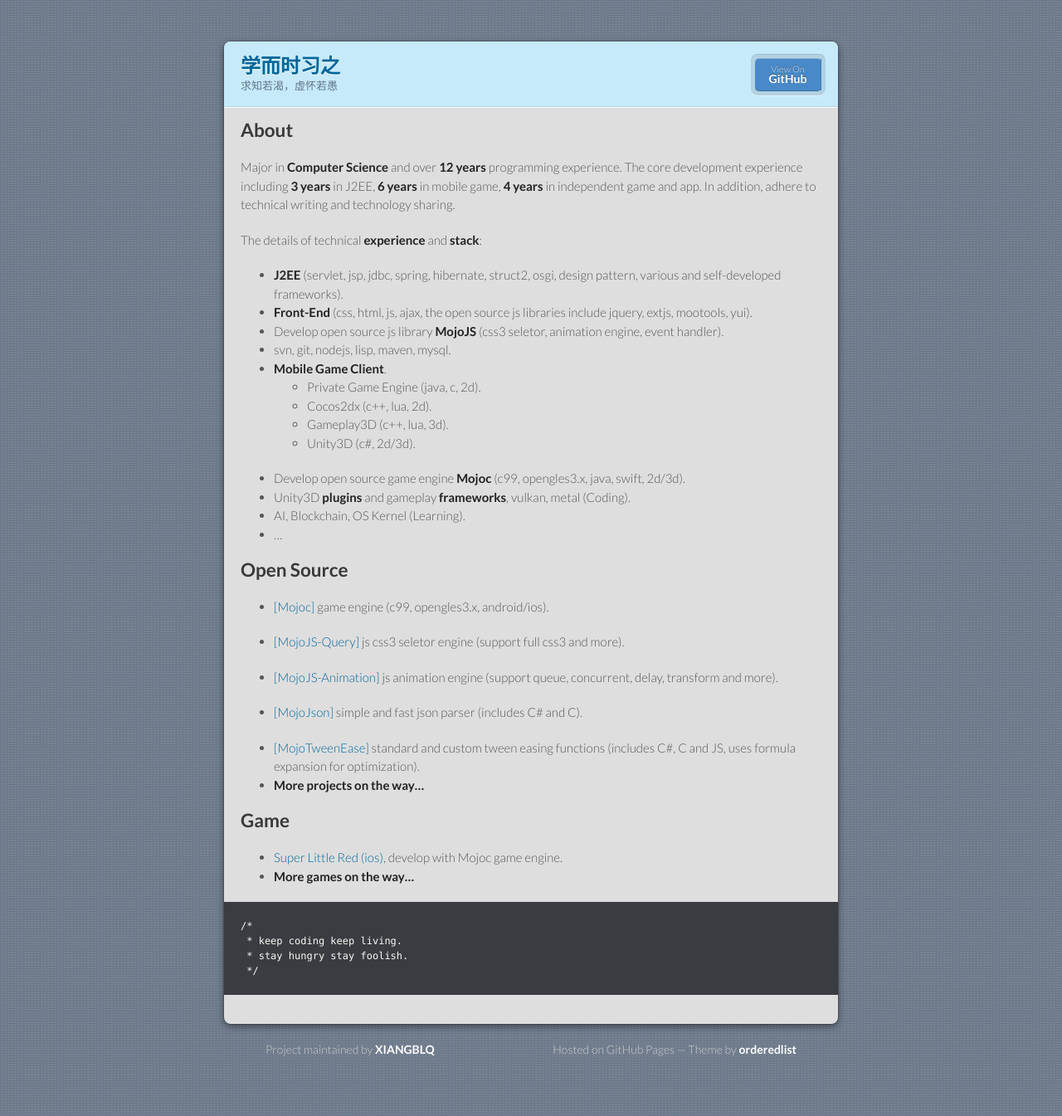
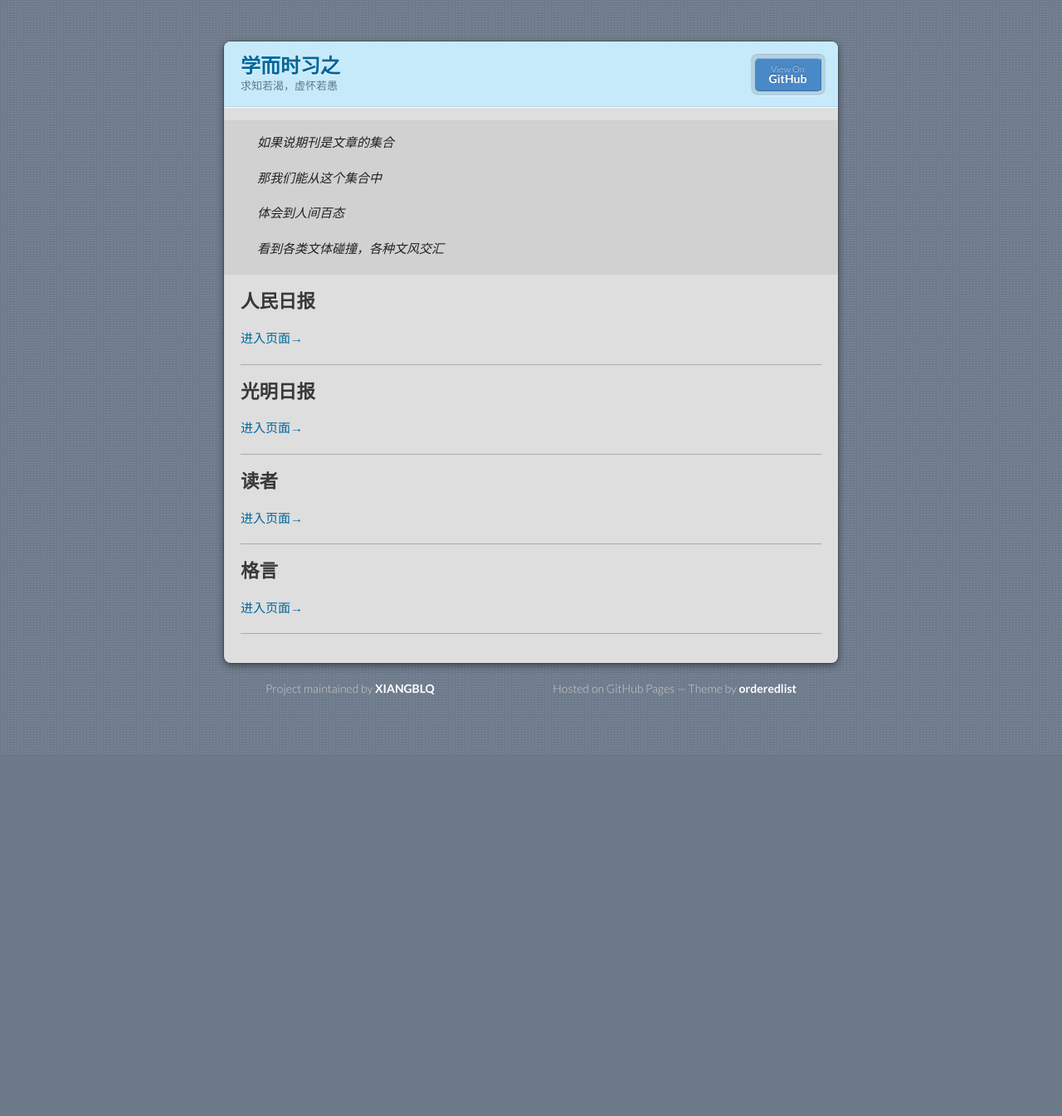
Before and after one commit to XIANGBLQ/wenzhai, a Jekyll site: the page built from pages/qikan/qikan.md, in a window 1280 px wide. Shown: the whole page at 83% size. Built offline with Jekyll 4.4.1, drawn with Linux system fonts in a browser that asks for light colours; our own code applies the rules of GitHub Pages for plain Markdown files; after the commit the page ends 910 px from its top, so only the background shows below that.

Commit message:
Update qikan.md

````diff
--- a/pages/qikan/qikan.md
+++ b/pages/qikan/qikan.md
@@ -2,47 +2,50 @@
 layout: default
 ---
 
-## About
+> 如果说期刊是文章的集合
+>
+> 那我们能从这个集合中
+>
+> 体会到人间百态
+>
+> 看到各类文体碰撞，各种文风交汇
 
-Major in **Computer Science** and over **12 years** programming experience. The core development experience including **3 years** in J2EE, **6 years** in mobile game, **4 years** in independent game and app. In addition, adhere to technical writing and technology sharing.
 
-The details of technical **experience** and **stack**:
 
-* **J2EE** (servlet, jsp, jdbc, spring, hibernate, struct2, osgi, design pattern, various and self-developed frameworks).
-* **Front-End** (css, html, js, ajax, the open source js libraries include jquery, extjs, mootools, yui).
-* Develop open source js library **MojoJS** (css3 seletor, animation engine, event handler).
-* svn, git, nodejs, lisp, maven, mysql.
-* **Mobile Game Client**.
-  * Private Game Engine (java, c, 2d).
-  * Cocos2dx (c++, lua, 2d).
-  * Gameplay3D (c++, lua, 3d).
-  * Unity3D (c#, 2d/3d).
-* Develop open source game engine **Mojoc** (c99, opengles3.x, java, swift, 2d/3d).
-* Unity3D **plugins** and gameplay **frameworks**, vulkan, metal (Coding).
-* AI, Blockchain, OS Kernel (Learning).
-* ...
+## 人民日报
 
-## Open Source
 
-* [[Mojoc]](https://github.com/scottcgi/Mojoc) game engine (c99, opengles3.x, android/ios).
 
-* [[MojoJS-Query]](https://github.com/scottcgi/MojoJS-Query) js css3 seletor engine (support full css3 and more).
+[进入页面→](./pages/qikan/renmin/renmin.html)
 
-* [[MojoJS-Animation]](https://github.com/scottcgi/MojoJS-Animation) js animation engine (support queue, concurrent, delay, transform and more).
+---
 
-* [[MojoJson]](https://github.com/scottcgi/MojoJson) simple and fast json parser (includes C# and C).
 
-* [[MojoTweenEase]](https://github.com/scottcgi/MojoTweenEase) standard and custom tween easing functions (includes C#, C and JS, uses formula expansion for optimization).
-* **More projects on the way...**
 
-## Game
+## 光明日报
 
-* [Super Little Red (ios)](https://itunes.apple.com/cn/app/id1242353775), develop with Mojoc game engine.
-* **More games on the way...**
 
-```
-/*
- * keep coding keep living.
- * stay hungry stay foolish.
- */
-```
+
+[进入页面→](./pages/qikan/guangming/guangming.html)
+
+---
+
+
+
+## 读者
+
+
+
+[进入页面→](./pages/qikan/duzhe/duzhe.html)
+
+---
+
+
+
+## 格言
+
+
+
+[进入页面→](./pages/qikan/geyan/geyan.html)
+
+---
````
